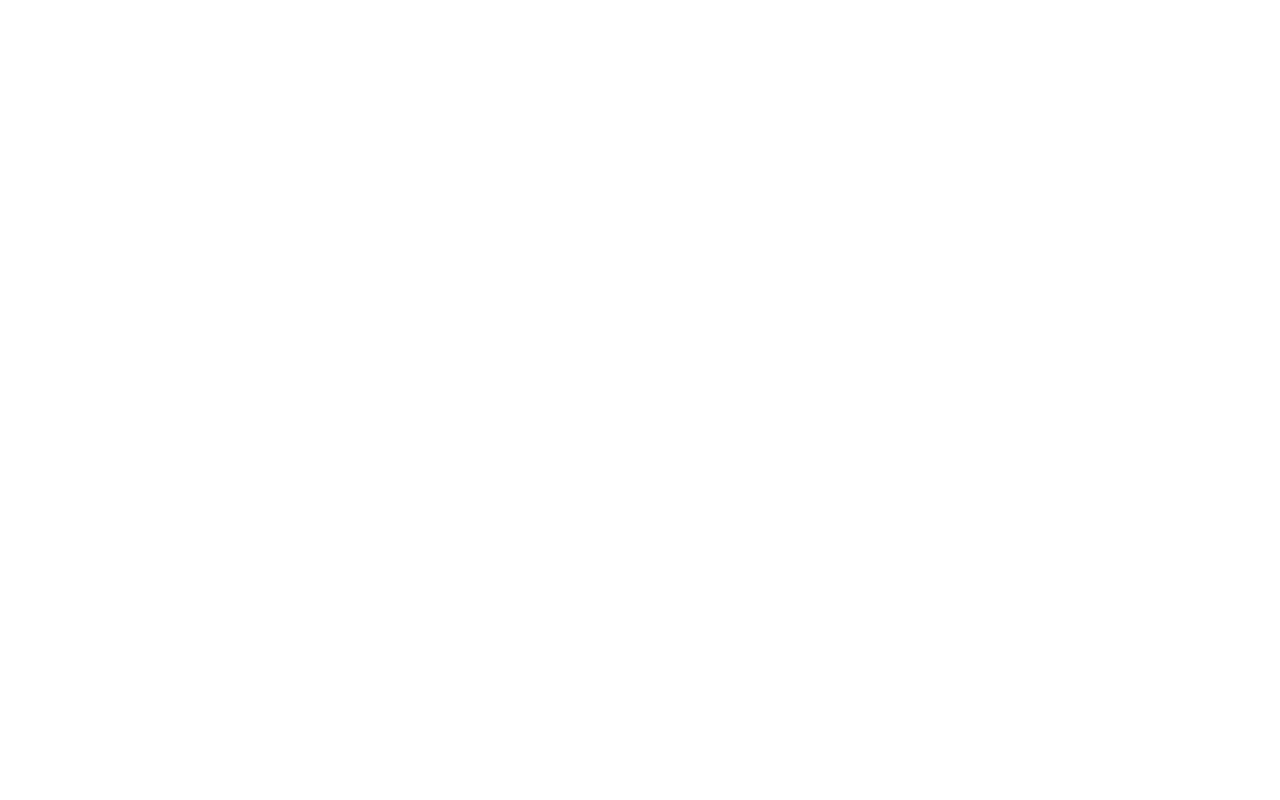
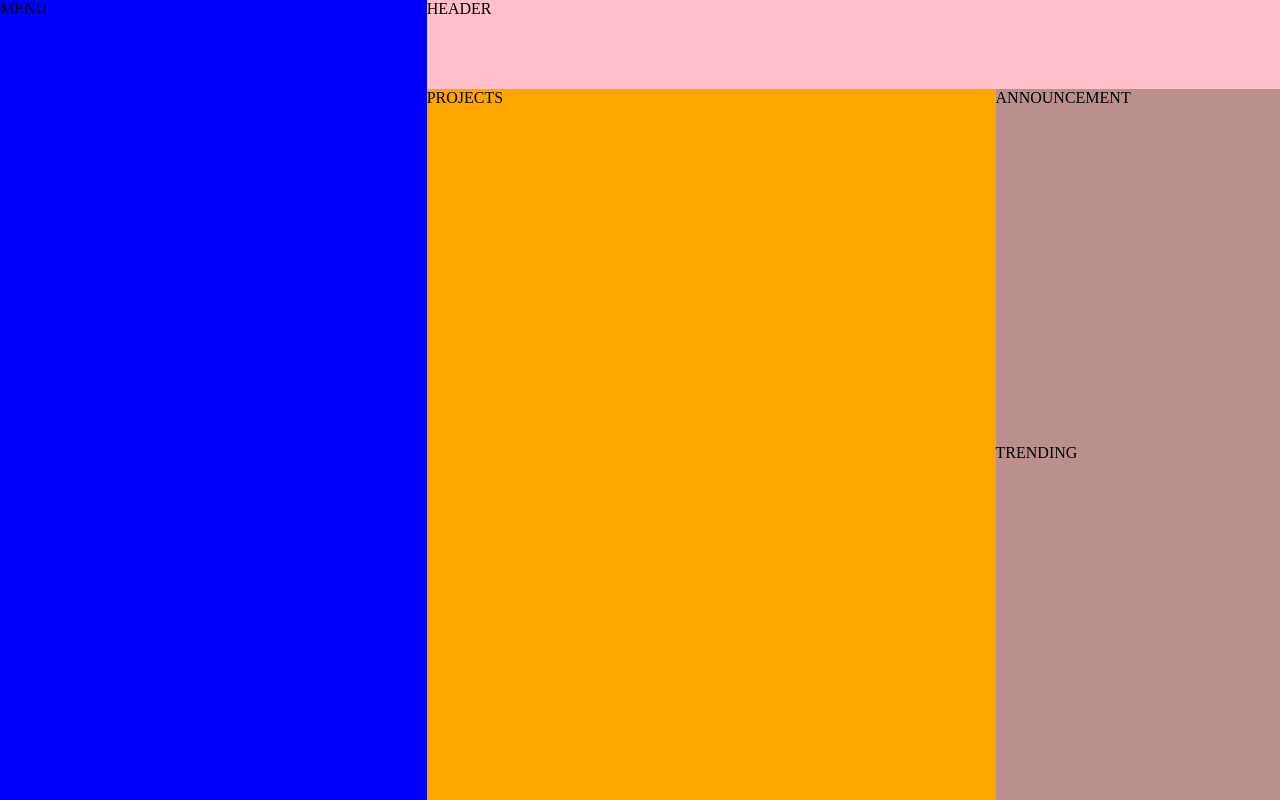
Before and after one commit to ezaborszky/Project-Admin-Dashboard, a plain HTML site: page index.html in a window 1280 px wide. Drawn offline with Linux system fonts and the light colour scheme.

Commit message:
set up basic div layout

```diff
--- a/index.html
+++ b/index.html
@@ -8,6 +8,21 @@
     <title>Admin Dashboard</title>
 </head>
 <body>
+    <div class="wrapper">
+    <div class="menu">
+        MENU
+    </div>
 
+    <div class="interface">
+        <div class="header-bar">HEADER</div>
+        <div class="main-interface">
+            <div class="projects">PROJECTS</div>
+            <div class="ticker">
+                <div class="announcements">ANNOUNCEMENT</div>
+                <div class="trending">TRENDING</div>
+            </div>
+        </div>
+    </div>
+</div>
 </body>
 </html>
```
